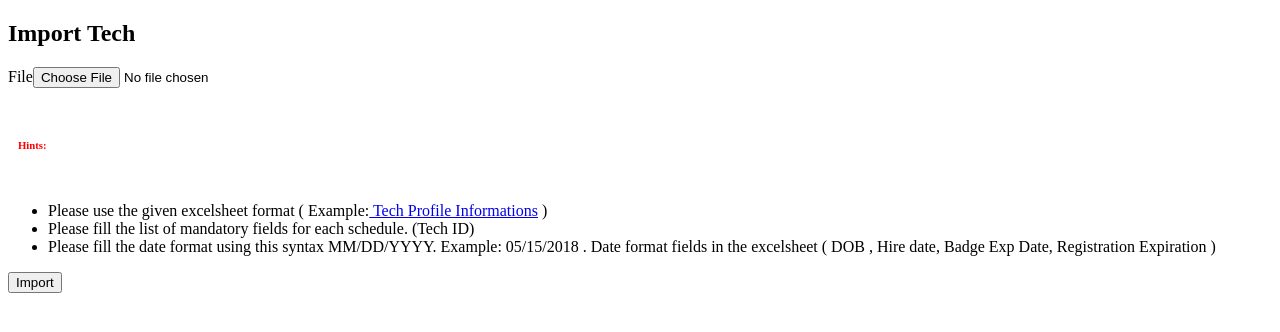
After one commit to Gsubha/telstar, a Yii app: template backend/modules/admin/views/tech/import.php in a window 1280 px wide. The commit adds this page. Shown: the top 332 px of the page. Run offline with PHP 8.4 and a stand-in for Yii, Linux system fonts and the light colour scheme; the template is opened without the code that fills it, so the values that code supplies are empty; form fields are guessed from the names that the template uses; some libraries are stand-ins or nearby versions.

Commit message:
#comment Code optimisation

```diff
--- /dev/null
+++ b/backend/modules/admin/views/tech/import.php
@@ -0,0 +1,64 @@
+<?php
+
+use yii\helpers\Html;
+use yii\widgets\ActiveForm;
+
+/* @var $this yii\web\View */
+/* @var $model common\models\User */
+
+$this->title = 'Import Tech';
+$this->params['breadcrumbs'][] = ['label' => 'Tech', 'url' => ['index']];
+$this->params['breadcrumbs'][] = $this->title;
+?>
+<div class="user-create">
+
+    <!--<h1><? // Html::encode($this->title)  ?></h1>-->
+    <section class="content">
+        <div class="row">
+            <!-- left column -->
+            <div class="col-md-12">
+                <!-- general form elements -->
+                <div class="box box-primary">
+
+                    <?php
+                    $form = ActiveForm::begin(['id' => 'active-form',
+                            'options' => [
+                                'class' => 'form-horizontal',
+                                'enctype' => 'multipart/form-data',
+                            ],
+                            'fieldConfig' => [
+                                'template' => "{label}<div class=\"col-sm-5\">{input}<b style='color: #000;'>{hint}</b><div class=\"errorMessage\">{error}</div></div>",
+                                'labelOptions' => ['class' => 'col-sm-2 control-label'],
+                            ],
+                        ]
+                    );
+                    ?>
+                    <div class="box-body">
+                        <div class="form-group">
+                            <?= $form->field($model, 'file')->fileInput() ?>
+
+                            <p>
+                            <div style="padding:10px;"><h6 style="color:RED">Hints:</h6></div>
+                            <ul>
+                                <li> Please use the given excelsheet format ( Example:<a href="download?url=web/uploads/sample/tech_profile_information.xls"> Tech Profile Informations</a> )</li>
+                                <li> Please fill the list of mandatory fields for each schedule. (Tech ID)</li>
+                                <li> Please fill the date format using this syntax MM/DD/YYYY. Example: 05/15/2018 . Date format fields in the excelsheet ( DOB , Hire date, Badge Exp Date, Registration Expiration )  </li>
+                                <!--(III) Please fill the START_TIME and END_TIME using this syntax. Example: 11:00 am (Need space between time and the meridians)Choose your respective affiliate and instructor code.<br>-->
+                            </ul>
+                            </p>
+
+                        </div>
+
+                        <div class="box-footer">
+                            <?= Html::submitButton('Import', ['class' => 'btn btn-success']) ?>
+                        </div>
+                    </div>
+                    <?php ActiveForm::end(); ?>
+
+                </div>
+            </div>
+        </div>
+    </section>
+
+
+</div>
--- a/common/models/Tech.php
+++ b/common/models/Tech.php
@@ -31,6 +31,8 @@ use yii\web\IdentityInterface;
  */
 class Tech extends ActiveRecord implements IdentityInterface
 {
+    public $file;
+
     const STATUS_DELETED = 0;
     const STATUS_ACTIVE = 10;
     /**
@@ -57,6 +59,7 @@ class Tech extends ActiveRecord implements IdentityInterface
             [['username'], 'unique'],
             [['email'], 'unique'],
             [['password_reset_token'], 'unique'],
+            [['file'], 'file'],
         ];
     }
 
```
Also changed, not shown: backend/modules/admin/controllers/TechController.php (+39 -1 lines), backend/modules/admin/views/tech/_form.php (+17 -11 lines), 1 other file.
